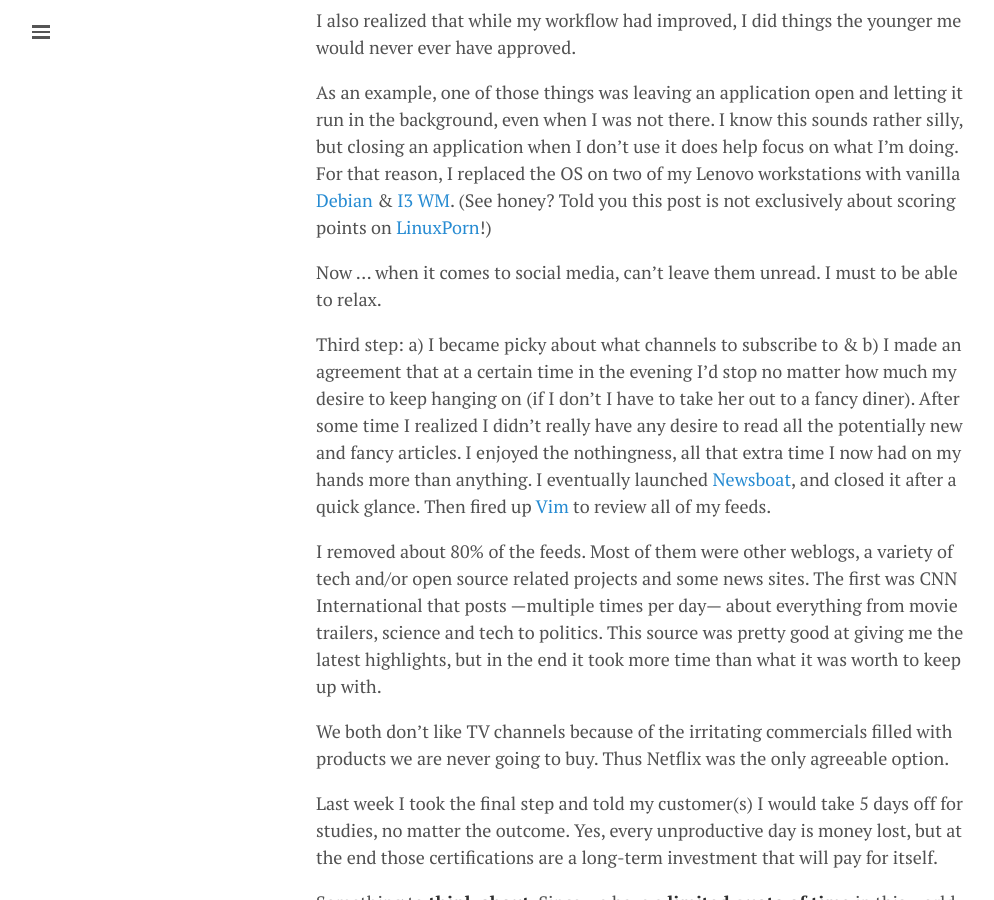
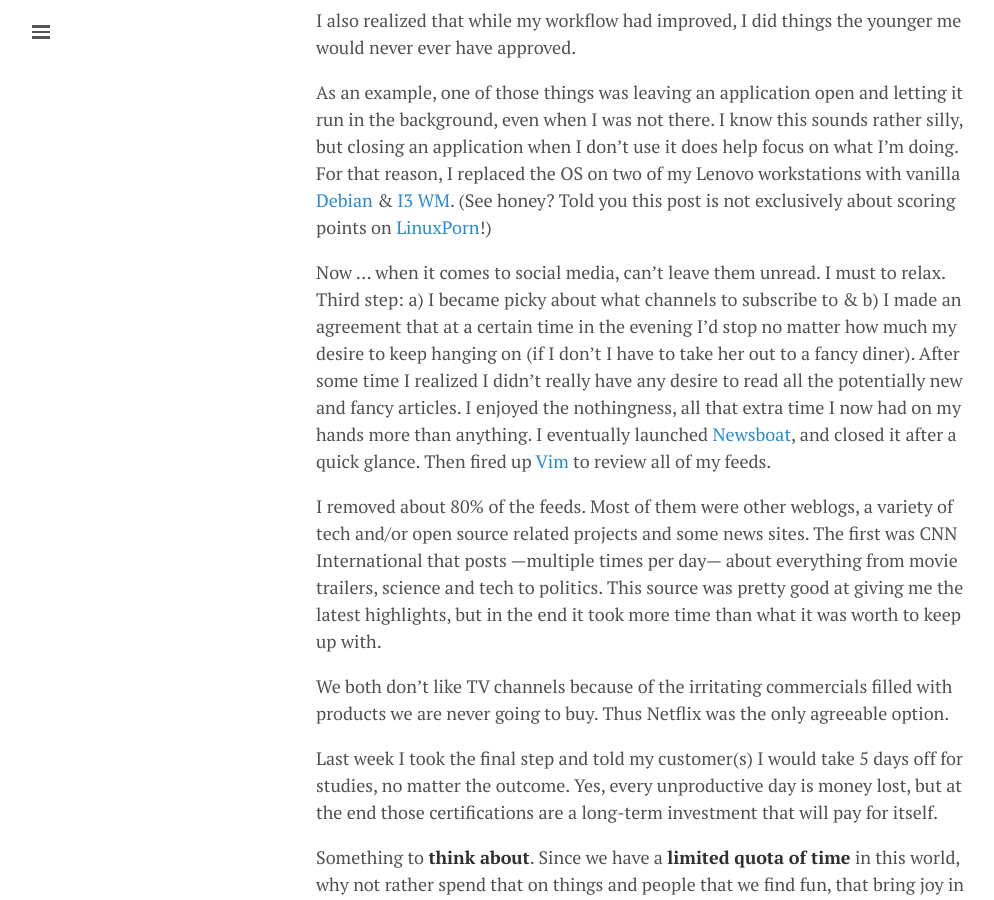
Before and after one commit to lgeurts/lgeurts.github.io, a Jekyll site: the page built from _posts/2021-11-09-why-i-decided-to-limit-my-social-presence.md, in a window 1280 px wide and 900 px high, scrolled down 1120 px. Shown: the whole window, without its empty margins (0-994 px from the left). Built offline with Jekyll 4.4.1, drawn with Linux system fonts in a browser that asks for light colours; nearby versions of some CDN libraries; comment, search, counter and statistics services are not loaded.

Commit message:
Update 2021-11-09-why-i-decided-to-limit-my-social-presence.md

```diff
--- a/_posts/2021-11-09-why-i-decided-to-limit-my-social-presence.md
+++ b/_posts/2021-11-09-why-i-decided-to-limit-my-social-presence.md
@@ -26,8 +26,7 @@
 
 As an example, one of those things was leaving an application open and letting it run in the background, even when I was not there. I know this sounds rather silly, but closing an application when I don’t use it does help focus on what I’m doing. For that reason, I replaced the OS on two of my Lenovo workstations with vanilla [Debian](https://www.debian.org/) & [I3 WM](https://i3wm.org/). (See honey? Told you this post is not exclusively about scoring points on [LinuxPorn](https://www.reddit.com/r/LinuxPorn/)!)
 
-Now ... when it comes to social media, can’t leave them unread. I must to be able to relax.
-
+Now ... when it comes to social media, can’t leave them unread. I must to relax.
 Third step: a) I became picky about what channels to subscribe to & b) I made an agreement that at a certain time in the evening I'd stop no matter how much my desire to keep hanging on (if I don't I have to take her out to a fancy diner). After some time I realized I didn’t really have any desire to read all the potentially new and fancy articles. I enjoyed the nothingness, all that extra time I now had on my hands more than anything. I eventually launched [Newsboat](https://newsboat.org/), and closed it after a quick glance. Then fired up [Vim](https://www.vim.org/download.php/) to review all of my feeds.
 
 I removed about 80% of the feeds. Most of them were other weblogs, a variety of tech and/or open source related projects and some news sites. The first was CNN International that posts —multiple times per day— about everything from movie trailers, science and tech to politics. This source was pretty good at giving me the latest highlights, but in the end it took more time than what it was worth to keep up with.
```
